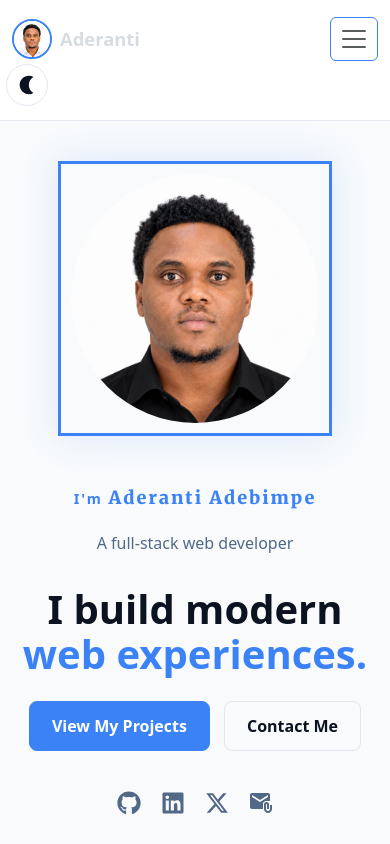
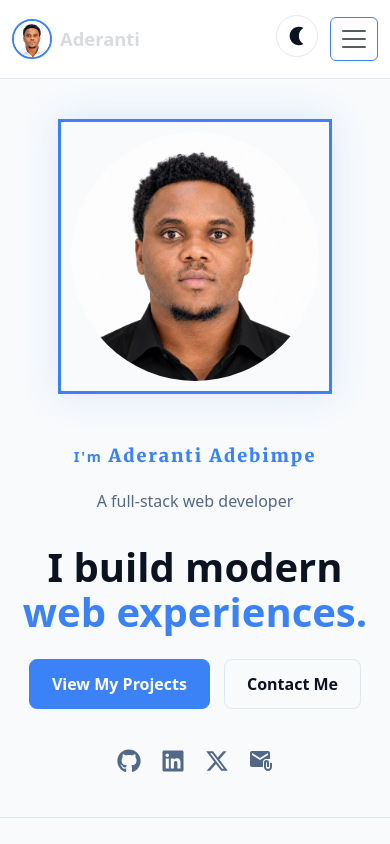
Before and after one commit to kingranti-sys/portfolio, a React app: page / in a window 390 px wide. Shown: the top 844 px of the page. Built offline with nearby package versions, Linux system fonts and the light colour scheme; the HTML template or start-up script is replaced by a standard one.

Commit message:
theme toggle posotioned

```diff
--- a/src/index.css
+++ b/src/index.css
@@ -127,8 +127,9 @@ a {
   }
 
   .portfolio-navbar .theme-toggle {
-    order: 2;
-    margin-left: 6px;
+   position: absolute;
+   top: 15px;
+   right: 4.5rem;
   }
 }
 
```
